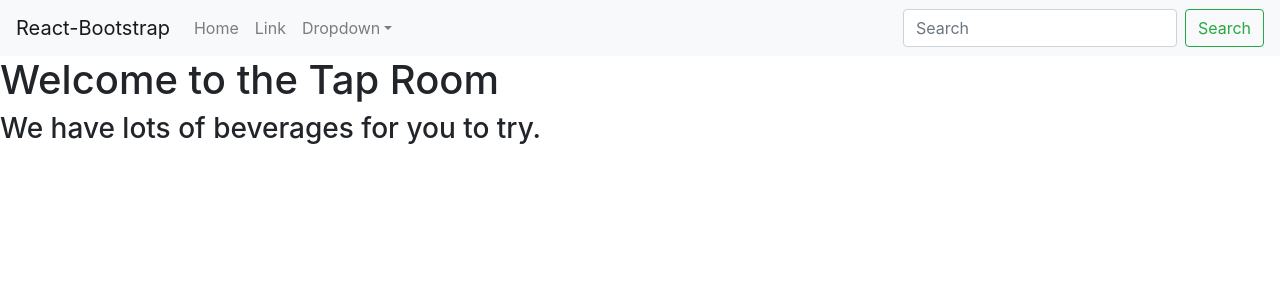
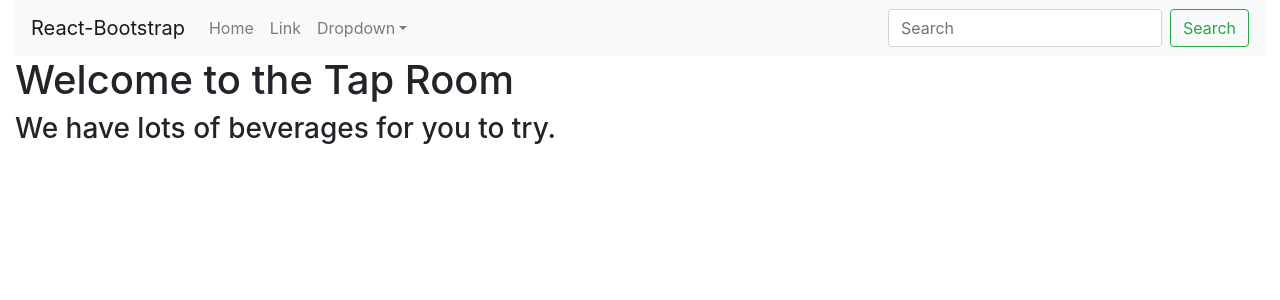
Before and after one commit to brianharv/taproom_redux, a React (Create React App) app: page / in a window 1280 px wide. Shown: the top 300 px of the page. Built offline with nearby package versions, Linux system fonts and the light colour scheme.

Commit message:
add basic CSS and Bootstrap styling

```diff
--- a/src/components/App.js
+++ b/src/components/App.js
@@ -7,8 +7,10 @@ import Body from "./Body";
 function App() {
   return(
     <React.Fragment>
-      <Header/>
-      <Body/>
+      <div className="container-fluid">
+        <Header/>
+        <Body/>
+      </div>
     </React.Fragment>
   );
 }
--- a/src/components/Body.js
+++ b/src/components/Body.js
@@ -4,7 +4,11 @@ import Splash from './Splash';
 function Body() {
   return(
     <React.Fragment>
-      <Splash/>
+      <div className="row">
+        <div className="col">
+          <Splash/>
+        </div>
+      </div>
     </React.Fragment>
   );
 }
```
